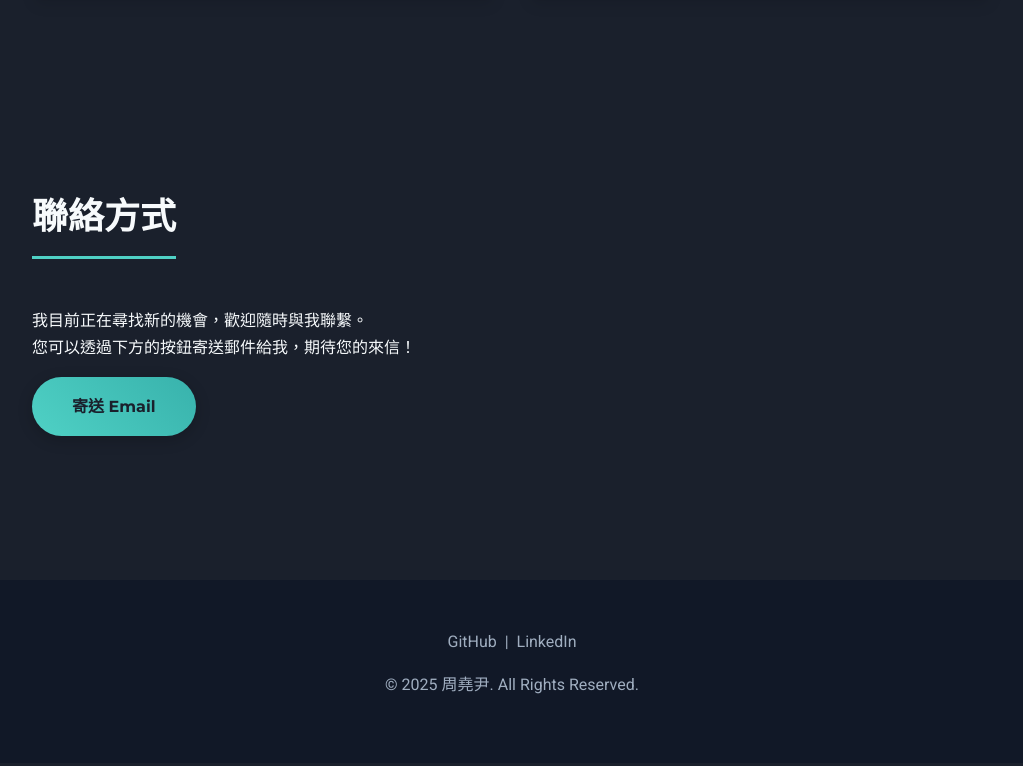
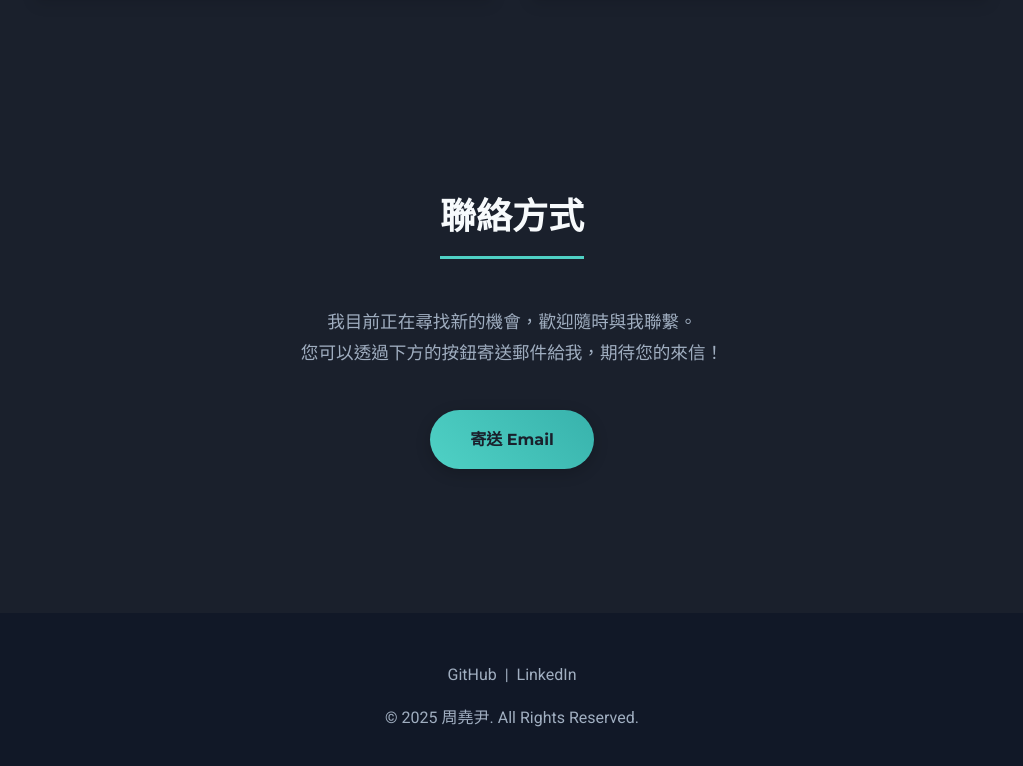
Before and after one commit to yingz8516-web/yingz8516, a plain HTML site: page index.html in a window 1280 px wide. Shown: the part 1514-2280 px from the top of the page, without its empty margins (128-1151 px from the left). Drawn offline with Linux system fonts and the light colour scheme.

Commit message:
Update style.css

```diff
--- a/style.css
+++ b/style.css
@@ -178,6 +178,19 @@ a:hover {
     color: var(--accent-color);
 }
 
+/* --- 聯絡區塊 --- */
+#contact {
+    text-align: center;
+}
+
+.contact-intro {
+    color: var(--text-color-secondary);
+    max-width: 600px;
+    margin: 1rem auto 2.5rem; /* 上方 | 左右自動 | 下方 */
+    font-size: 1.1rem;
+    line-height: 1.8;
+}
+
 /* --- 聯絡按鈕 --- */
 .btn {
     display: inline-block;
```
